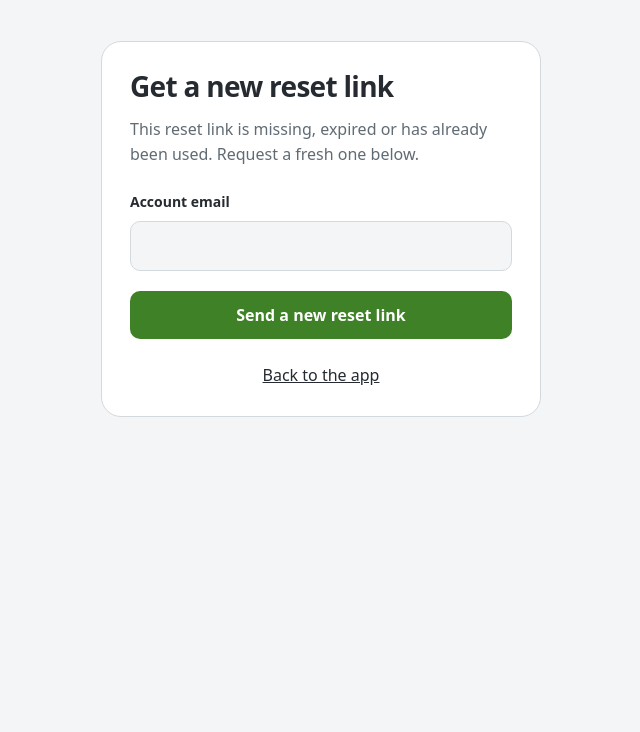
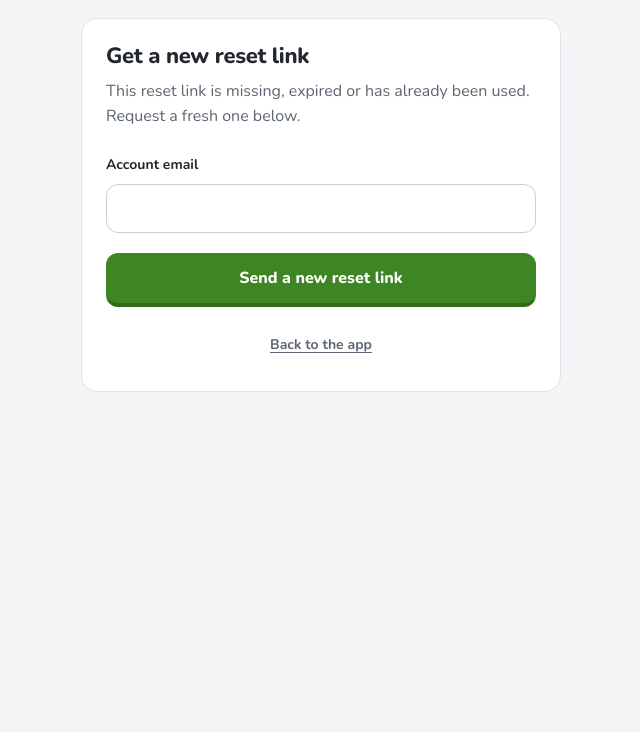
Before and after one commit to mayangabinet-create/-, a plain HTML site: page reset-password.html in a window 1280 px wide. Shown: the part 68-800 px from the top of the page, without its empty margins (319-959 px from the left). Drawn offline with nearby package versions, Linux system fonts and the light colour scheme.

Commit message:
Match password recovery appearance to the app and honor saved theme

```diff
--- /dev/null
+++ b/reset-password.css
@@ -0,0 +1,220 @@
+/* Uses the same font faces and design tokens as index.html. */
+@font-face {
+font-family: 'Nunito'; font-style: normal; font-weight: 400 800;
+font-display: swap; src: url(fonts/nunito-latin.woff2) format('woff2');
+unicode-range: U+0000-00FF, U+0131, U+0152-0153, U+02BB-02BC, U+02C6, U+02DA, U+02DC, U+0304, U+0308, U+0329, U+2000-206F, U+20AC, U+2122, U+2191, U+2193, U+2212, U+2215, U+FEFF, U+FFFD;
+}
+@font-face {
+font-family: 'Nunito'; font-style: normal; font-weight: 400 800;
+font-display: swap; src: url(fonts/nunito-latin-ext.woff2) format('woff2');
+unicode-range: U+0100-02BA, U+02BD-02C5, U+02C7-02CC, U+02CE-02D7, U+02DD-02FF, U+0304, U+0308, U+0329, U+1D00-1DBF, U+1E00-1E9F, U+1EF2-1EFF, U+2020, U+20A0-20AB, U+20AD-20C0, U+2113, U+2C60-2C7F, U+A720-A7FF;
+}
+@font-face {
+font-family: 'Nunito'; font-style: normal; font-weight: 400 800;
+font-display: swap; src: url(fonts/nunito-cyrillic.woff2) format('woff2');
+unicode-range: U+0301, U+0400-045F, U+0490-0491, U+04B0-04B1, U+2116;
+}
+@font-face {
+font-family: 'Nunito'; font-style: normal; font-weight: 400 800;
+font-display: swap; src: url(fonts/nunito-cyrillic-ext.woff2) format('woff2');
+unicode-range: U+0460-052F, U+1C80-1C8A, U+20B4, U+2DE0-2DFF, U+A640-A69F, U+FE2E-FE2F;
+}
+@font-face {
+font-family: 'Nunito'; font-style: normal; font-weight: 400 800;
+font-display: swap; src: url(fonts/nunito-vietnamese.woff2) format('woff2');
+unicode-range: U+0102-0103, U+0110-0111, U+0128-0129, U+0168-0169, U+01A0-01A1, U+01AF-01B0, U+0300-0301, U+0303-0304, U+0308-0309, U+0323, U+0329, U+1EA0-1EF9, U+20AB;
+}
+@font-face {
+font-family: 'Nunito Fallback';
+src: local('Arial'), local('Helvetica Neue'), local('Helvetica'),
+local('Roboto'), local('Liberation Sans');
+unicode-range: U+0000-00FF, U+0100-02FF, U+0300-036F, U+0400-052F,
+U+1C80-1C8A, U+1D00-1DBF, U+1E00-1EFF, U+2000-206F,
+U+20A0-20C0, U+2113, U+2116, U+2122, U+2191, U+2193,
+U+2212, U+2215, U+2C60-2C7F, U+2DE0-2DFF, U+A640-A69F,
+U+A720-A7FF, U+FE2E-FE2F, U+FEFF, U+FFFD;
+size-adjust: 100.9%;
+ascent-override: 100%;
+descent-override: 34.7%;
+line-gap-override: 0%;
+}
+:root {
+--brand:              #3E8523;
+--brand-strong:       #2F6B18;
+--brand-hover:        #46952A;
+--brand-tint:         #EDF6E5;
+--brand-tint-strong:  #DCEDCC;
+--brand-border:       #B9DBA1;
+--info:               #0B6FA3;
+--info-strong:        #08587F;
+--info-tint:          #E9F3FA;
+--info-border:        #B8DAF0;
+--warn:               #A8620A;
+--warn-strong:        #7A4A06;
+--warn-text:          #7A5200;
+--warn-tint:          #FDF4E3;
+--warn-border:        #F0D8A8;
+--danger:             #C81E1E;
+--danger-hover:       #D93030;
+--danger-strong:      #A11717;
+--danger-tint:        #FCEBEB;
+--danger-border:      #F3C2C2;
+--gold:               #F2B32E;
+--gold-strong:        #C9880C;
+--gold-ink:           #5C3A02;
+--gold-ring:          rgba(242, 179, 46, 0.55);
+--dot:        var(--brand);
+--dot-ring:   rgba(62, 133, 35, 0.25);
+--accent:             #7C3FBF;
+--accent-strong:      #6D34AB;
+--accent-tint:        #F4EDFD;
+--accent-tint-hover:  #ECE0FB;
+--accent-border:      #DCC9F5;
+--bg:                 #F4F5F7;
+--surface:            #FFFFFF;
+--surface-sunken:     #EDEFF2;
+--border:             #E1E4E9;
+--border-strong:      #C9CFD7;
+--text:               #23272E;
+--text-muted:         #5C6672;
+--text-subtle:        #6E7681;
+--text-inverse:       #FFFFFF;
+--font: 'Nunito', 'Nunito Fallback', 'Arial Hebrew', 'Noto Sans Hebrew',
+-apple-system, BlinkMacSystemFont, 'Segoe UI', Roboto, sans-serif;
+--font-num: ui-monospace, SFMono-Regular, Menlo, monospace;
+--fs-display: 2rem;
+--fs-h1:      1.75rem;
+--fs-h2:      1.375rem;
+--fs-h3:      1.125rem;
+--fs-lg:      1.0625rem;
+--fs-body:    1rem;
+--fs-sm:      0.875rem;
+--fs-xs:      0.75rem;
+--lh-tight: 1.25;
+--lh-snug:  1.4;
+--lh-body:  1.6;
+--lh-prose: 1.7;
+--sp-1: 4px;   --sp-2: 8px;   --sp-3: 12px;  --sp-4: 16px;
+--sp-5: 20px;  --sp-6: 24px;  --sp-8: 32px;  --sp-10: 40px;
+--sp-12: 48px; --sp-16: 64px;
+--r-xs:   6px;
+--r-sm:   10px;
+--r-md:   12px;
+--r-lg:   16px;
+--r-xl:   20px;
+--r-full: 999px;
+--press:    4px;
+--press-lg: 6px;
+--scrim:      rgba(20, 24, 31, 0.5);
+--veil:       rgba(244, 245, 247, 0.88);
+--press-cast: rgba(20, 24, 31, 0.18);
+--shadow-xs: 0 1px 2px rgba(20, 24, 31, 0.05);
+--shadow-sm: 0 2px 6px rgba(20, 24, 31, 0.07);
+--shadow-md: 0 8px 24px rgba(20, 24, 31, 0.10);
+--shadow-lg: 0 20px 48px rgba(20, 24, 31, 0.18);
+--dur-1: 120ms;
+--dur-2: 180ms;
+--dur-3: 240ms;
+--ease:        cubic-bezier(0.2, 0.7, 0.3, 1);
+--ease-press:  cubic-bezier(0.4, 0, 0.2, 1);
+--ease-bounce: cubic-bezier(0.34, 1.4, 0.64, 1);
+--container-max: 1120px;
+--content-max:   720px;
+--library-max:   960px;
+--nav-w:         232px;
+--nav-h:         72px;
+--tap:           44px;
+}
+@media (prefers-color-scheme: dark) {
+:root:not([data-theme="light"]) {
+--brand-strong:       #7ED957;
+--brand-hover:        #5AAE35;
+--brand-tint:         #1B2A14;
+--brand-tint-strong:  #223417;
+--brand-border:       #35502A;
+--info-strong:        #6FC3F0;
+--info-tint:          #10222E;
+--info-border:        #2C4B60;
+--warn-strong:        #D68C1F;
+--warn-text:          #D68C1F;
+--warn-tint:          #2E2210;
+--warn-border:        #4F3A18;
+--danger-strong:      #E5726B;
+--danger-hover:       #E64545;
+--danger-tint:        #2E1414;
+--danger-border:      #4A2222;
+--gold-strong:        #F5C04A;
+--dot:        var(--brand-strong);
+--dot-ring:   rgba(126, 217, 87, 0.30);
+--accent-strong:      #B98AEE;
+--accent-tint:        #241733;
+--accent-tint-hover:  #2D1D3F;
+--accent-border:      #4A3465;
+--bg:                 #14171C;
+--surface:            #1E222A;
+--surface-sunken:     #11141A;
+--border:             #2C333E;
+--border-strong:      #3E4753;
+--text:               #ECEEF3;
+--text-muted:         #ABB3C0;
+--text-subtle:        #838C9C;
+--veil:               rgba(20, 23, 28, 0.88);
+}
+}
+:root[data-theme="dark"] {
+--brand-strong:       #7ED957;
+--brand-hover:        #5AAE35;
+--brand-tint:         #1B2A14;
+--brand-tint-strong:  #223417;
+--brand-border:       #35502A;
+--info-strong:        #6FC3F0;
+--info-tint:          #10222E;
+--info-border:        #2C4B60;
+--warn-strong:        #D68C1F;
+--warn-text:          #D68C1F;
+--warn-tint:          #2E2210;
+--warn-border:        #4F3A18;
+--danger-strong:      #E5726B;
+--danger-hover:       #E64545;
+--danger-tint:        #2E1414;
+--danger-border:      #4A2222;
+--gold-strong:        #F5C04A;
+--dot:        var(--brand-strong);
+--dot-ring:   rgba(126, 217, 87, 0.30);
+--accent-strong:      #B98AEE;
+--accent-tint:        #241733;
+--accent-tint-hover:  #2D1D3F;
+--accent-border:      #4A3465;
+--bg:                 #14171C;
+--surface:            #1E222A;
+--surface-sunken:     #11141A;
+--border:             #2C333E;
+--border-strong:      #3E4753;
+--text:               #ECEEF3;
+--text-muted:         #ABB3C0;
+--text-subtle:        #838C9C;
+--veil:               rgba(20, 23, 28, 0.88);
+}
+
+* { box-sizing: border-box; }
+html { font-size:100%; -webkit-text-size-adjust:100%; }
+body { margin:0; min-height:100dvh; padding:24px 16px 40px; background:var(--bg); color:var(--text); font-family:var(--font); line-height:var(--lh-body); }
+header, main { width:min(100%,480px); margin-inline:auto; }
+header a { display:inline-flex; align-items:center; gap:8px; color:var(--text); text-decoration:none; font-size:22px; font-weight:800; line-height:1.25; }
+.dot { flex:none; width:16px; height:16px; border-radius:50%; background:var(--dot); }
+main { margin-top:32px; padding:24px; border:1px solid var(--border); border-radius:16px; background:var(--surface); }
+h1 { font-size:var(--fs-h2); font-weight:800; letter-spacing:-.3px; line-height:var(--lh-tight); margin:0 0 8px; }
+p { margin:0 0 24px; color:var(--text-muted); }
+label { display:block; font-size:14px; font-weight:700; margin-bottom:8px; }
+input { width:100%; min-height:48px; padding:12px 16px; margin-bottom:20px; border:1px solid var(--border-strong); border-radius:12px; background:var(--surface); color:var(--text); font:inherit; font-size:16px; line-height:1.4; appearance:none; }
+input:focus { outline:none; border-color:var(--info); box-shadow:0 0 0 3px var(--info-tint); }
+button { width:100%; min-height:48px; padding:12px 20px; border:1px solid transparent; border-bottom:var(--press) solid var(--brand-strong); border-radius:12px; background:var(--brand); color:var(--text-inverse); font:inherit; font-weight:800; cursor:pointer; }
+button:hover:not(:disabled) { background:var(--brand-hover); }
+button:disabled { opacity:.6; cursor:wait; }
+a:focus-visible, button:focus-visible { outline:3px solid var(--info); outline-offset:3px; }
+#feedback { margin:20px 0 0; }
+#feedback[data-kind="error"] { color:var(--danger-strong); }
+.back { display:flex; align-items:center; justify-content:center; min-height:44px; margin-top:16px; color:var(--text-muted); font-size:14px; font-weight:700; text-underline-offset:3px; }
+.back:hover { color:var(--text); }
+[hidden] { display:none !important; }
+@media (max-width:380px) { main { padding:20px; } }
--- a/reset-password.html
+++ b/reset-password.html
@@ -8,29 +8,8 @@
   <meta http-equiv="Content-Security-Policy" content="default-src 'self'; script-src 'self' https://cdn.jsdelivr.net; style-src 'self' 'unsafe-inline'; connect-src https://kgkdkkqoebnpahvetwzk.supabase.co; img-src 'self'; font-src 'self'; object-src 'none'; base-uri 'none'; form-action 'self'">
   <title>Reset password — AI Learning Path</title>
   <link rel="icon" href="favicon.svg" type="image/svg+xml">
-  <style>
-    * { box-sizing: border-box; }
-    :root { color-scheme: light dark; --bg:#f4f5f7; --surface:#fff; --text:#252b30; --muted:#606b74; --border:#d4d9de; --brand:#3e8126; --error:#b42318; }
-    @media (prefers-color-scheme:dark) { :root { --bg:#14171c; --surface:#1e232b; --text:#f3f5f7; --muted:#b4bdc8; --border:#424b58; --brand:#78b956; --error:#ffb4aa; } }
-    body { margin:0; min-height:100dvh; background:var(--bg); color:var(--text); font-family:system-ui,-apple-system,BlinkMacSystemFont,"Segoe UI",sans-serif; line-height:1.55; padding:32px 20px; }
-    header, main { width:min(100%,440px); margin-inline:auto; }
-    header a { color:var(--text); text-decoration:none; font-weight:750; }
-    .dot { display:inline-block; width:12px; height:12px; margin-right:9px; border-radius:50%; background:var(--brand); }
-    main { margin-top:52px; padding:28px; border:1px solid var(--border); border-radius:20px; background:var(--surface); }
-    h1 { font-size:28px; letter-spacing:-.7px; line-height:1.2; margin:0 0 14px; }
-    p { margin:0 0 24px; color:var(--muted); }
-    label { display:block; font-size:14px; font-weight:650; margin-bottom:8px; }
-    input { width:100%; min-height:48px; border:1px solid var(--border); border-radius:10px; background:var(--bg); color:var(--text); font:inherit; font-size:16px; padding:12px; margin-bottom:20px; }
-    button { width:100%; min-height:48px; border:0; border-radius:10px; background:var(--brand); color:#fff; font:inherit; font-weight:700; cursor:pointer; }
-    @media (prefers-color-scheme:dark) { button { color:#102008; } }
-    button:disabled { opacity:.6; cursor:wait; }
-    :focus-visible { outline:3px solid var(--brand); outline-offset:3px; }
-    #feedback { margin-top:20px; margin-bottom:0; }
-    #feedback[data-kind="error"] { color:var(--error); }
-    .back { display:block; margin-top:24px; text-align:center; color:var(--text); }
-    [hidden] { display:none !important; }
-    @media (max-width:380px) { main { padding:22px; margin-top:32px; } }
-  </style>
+  <script src="reset-theme.js"></script>
+  <link rel="stylesheet" href="reset-password.css">
   <script defer src="https://cdn.jsdelivr.net/npm/@supabase/supabase-js@2.112.3/dist/umd/supabase.js" integrity="sha384-qafw21c/iciq0VXsi9FzkfoQv5I/V0iqE4lSNcKXPnW9/UTJLnv5CcN4FHxVLnKg" crossorigin="anonymous"></script>
   <script defer src="reset-password.js"></script>
 </head>
--- /dev/null
+++ b/reset-theme.js
@@ -0,0 +1,14 @@
+// Match the app's saved appearance before the page paints.
+(() => {
+  function applyTheme() {
+    let pref;
+    try { pref = localStorage.getItem('theme_pref'); } catch (_) {}
+    const explicit = pref === 'light' || pref === 'dark';
+    const dark = explicit ? pref === 'dark' : window.matchMedia('(prefers-color-scheme: dark)').matches;
+    document.documentElement.setAttribute('data-theme', dark ? 'dark' : 'light');
+    document.documentElement.style.colorScheme = dark ? 'dark' : 'light';
+  }
+  applyTheme();
+  window.addEventListener('storage', applyTheme);
+  window.matchMedia('(prefers-color-scheme: dark)').addEventListener('change', applyTheme);
+})();
```
